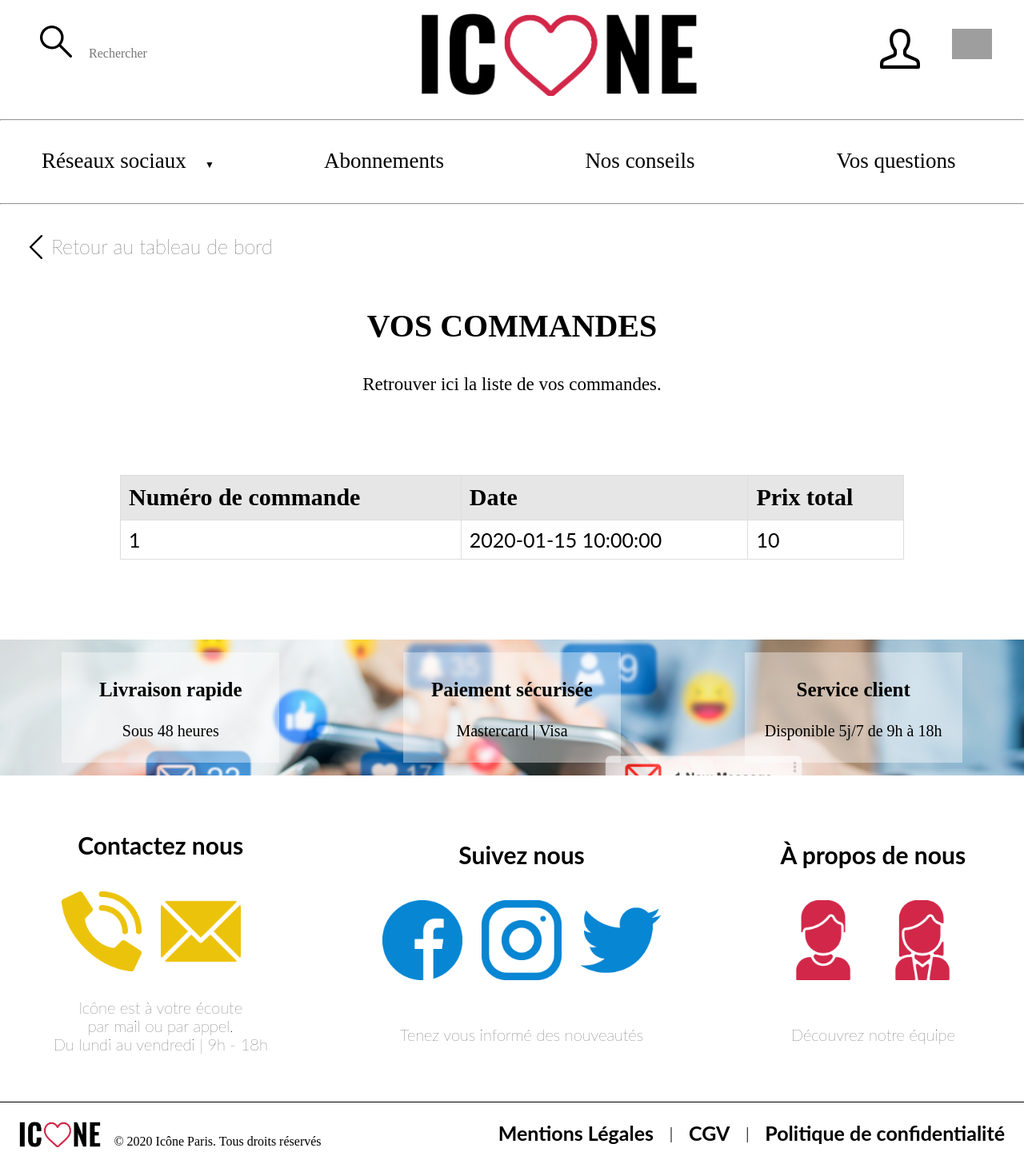
After one commit to nrochard/eshop, a PHP site: template views/orderUser.php in a window 1280 px wide. The commit adds this page. Shown: the whole page at 80% size. Run offline with PHP 8.4, Linux system fonts and the light colour scheme; the template is opened without the code that fills it: most values are stand-ins (such as "Sample title", 1, 10 or a date in 2020); data that the repository does not hold is empty; grey boxes are pictures that could not be loaded.

Commit message:
front orders in user's dashboard + create order in bdd

```diff
--- a/assets/css/cart.css
+++ b/assets/css/cart.css
@@ -38,12 +38,12 @@ thead td:nth-child(2) {
 }
 
 thead td:nth-child(3) {
-    width: 15%;
+    width: 20%;
     font-size: 18px;
 }
 
 thead td:nth-child(4) {
-    width: 20%;
+    width: 15%;
     color: #FED447;
     font-size: 30px;
     font-weight: 700;
--- /dev/null
+++ b/assets/css/order.css
@@ -0,0 +1,85 @@
+
+/*Titre de la page*/
+
+.title{
+    text-align: center;
+    font-family: Oswald;
+    font-size: 40px;
+    padding: 0 40px 10px 40px;
+}
+
+.subtitle{
+    font-family: Poppins;
+    font-size: 23px;
+    font-weight: 300;
+    text-align: center;
+}
+
+
+/*Bouton retour en arrière*/
+
+.return{
+    padding: 30px;
+}
+
+.return img{
+    width: 30px;
+}
+
+.return a{
+    vertical-align: top;
+    font-size: 25px;
+    color: black;
+    font-family: Lato;
+    font-weight: 200;
+    text-decoration: none;
+}
+
+.return a:hover{
+    border-bottom: 1px solid black;
+}
+
+/*TABLEAU DES COMMANDES D'UN USER'*/
+
+.container_table{
+    margin: 100px 150px;
+}
+table{
+    /*margin: 100px 150px;*/
+    width: 100%;
+    border-collapse: collapse;
+}
+
+td, th{
+    text-align: left;
+    border: 1px solid #ddd;
+    padding: 10px;
+}
+
+th{
+    font-family: Poppins;
+    font-weight: bold;
+    font-size: 30px;
+    background-color: #e6e6e6;
+}
+
+td{
+     font-family: Lato;
+     font-size: 25px;
+
+ }
+
+@media (max-width: 900px) {
+    .container_table{
+        margin: 50px 10px;
+    }
+
+    th{
+        font-size: 15px;
+    }
+
+    td{
+        font-family: Lato;
+        font-size: 12px;
+    }
+}
--- a/controllers/cartController.php
+++ b/controllers/cartController.php
@@ -22,7 +22,7 @@ if($_GET['action'] == 'display'){
 }
 
 else if($_GET['action'] == 'deletePlan'){
-    var_dump($_SESSION['plan']);
+//    var_dump($_SESSION['plan']);
     unset($_SESSION['plan']);
     $selectedPlan = [];
     $_SESSION['messages'][] = 'Votre abonnement à bien été supprimé !';
@@ -31,10 +31,10 @@ else if($_GET['action'] == 'deletePlan'){
 }
 
 else if($_GET['action'] == 'deleteProduct'){
-    var_dump($_SESSION['plan']);
+//    var_dump($_SESSION['plan']);
     unset($_SESSION['cart']);
     $selectedPlan = [];
-    $_SESSION['messages'][] = 'Votre abonnement à bien été supprimé !';
+    $_SESSION['messages'][] = 'Votre produit à bien été supprimé !';
 
     include 'views/cart.php';
 }
--- a/controllers/paymentController.php
+++ b/controllers/paymentController.php
@@ -1,7 +1,8 @@
 <?php
 
+require_once 'models/Category.php';
 
-require_once 'models/Category.php';
+$categories = getCategories();
 
 if($_GET['action'] == 'form'){
     require('views/payment.php');
--- a/controllers/productController.php
+++ b/controllers/productController.php
@@ -20,7 +20,7 @@ if($_GET['action'] == 'displayProduct'){
 if($_GET['action'] == 'addProduct'){
 //    unset($_SESSION['cart']);
     $product = getProduct($_GET['product_id']);
-    var_dump($_POST['quantity']);
+//    var_dump($_POST['quantity']);
     if (empty($_POST['quantity'])){
         $_SESSION['messages'][] = 'Le champ quantité est obligatoire !';
     }
@@ -28,6 +28,7 @@ if($_GET['action'] == 'addProduct'){
         if ($_POST['quantity'] >= 0 && $_POST['quantity'] <= 1000000){
             $_SESSION['cart'][$_GET['product_id']] = $_POST['quantity'];
             var_dump($_SESSION['cart']);
+            $_SESSION['messages'][] = 'Le produit à été ajouté au panier !';
         }
         else{
             $_SESSION['messages'][] = 'La valeur quantité doit être un nombre !';
--- a/views/cart.php
+++ b/views/cart.php
@@ -66,7 +66,7 @@
             <h2 class="recap_name">Récapitulatif</h2>
             <hr>
             <p>Total :<span class="total"> <?= $total ?> €</span></p>
-
+            <?php $_SESSION['total'] = $total ?>
             <button class="jump2"><a>Continuer mes achats</a></button> <br>
             <button class="jump3"><a href="index.php?p=<?= isset($_SESSION['user']['firstname']) ? 'payment&action=form' : 'login' ?>">Payer mon panier</a></button>
             <div>
--- a/views/dashboard.php
+++ b/views/dashboard.php
@@ -43,7 +43,7 @@
                     <?php endif;?>
                     <a href="index.php?p=dashboard&action=edit&id=<?= $_SESSION['user']['id'] ?>">Mes informations</a> <br> <hr> <br>
                     <!--                <a href="">Mes réseaux sociaux</a> <br> <hr> <br>-->
-                    <a href="">Mes commandes</a> <br> <hr> <br>
+                    <a href="index.php?p=order&action=list">Mes commandes</a> <br> <hr> <br>
                     <a href="index.php?p=dashboard&action=disconnect">Déconnexion</a> <br> <hr>
                 </div>
             </div>
--- a/views/order.php
+++ b/views/order.php
@@ -18,7 +18,9 @@
 </header>
 
 <main>
-    COMMANDE VALIDÉ
+    <h1 class="title">Votre commande à été validé  </h1>
+    <h3 class="subtitle">Retrouver ici le résumé de votre commande et un mail vous à été envoyé !</h3>
+
 
 </main>
 
--- /dev/null
+++ b/views/orderUser.php
@@ -0,0 +1,57 @@
+<!DOCTYPE html>
+
+<html lang="fr">
+
+<head>
+    <title>Icône - Article de blog</title>
+    <link rel="stylesheet" href="assets/css/order.css">
+    <?php require 'partials/head_assets.php'; ?>
+</head>
+
+<body>
+
+<header>
+
+    <?php require 'partials/header.php'; ?>
+    <hr>
+</header>
+
+<main>
+    <div class="return">
+        <img src="assets/flavicon/back.svg">
+        <a href="index.php?p=dashboard&action=list">Retour au tableau de bord</a>
+    </div>
+
+    <h1 class="title">VOS COMMANDES </h1>
+    <h3 class="subtitle">Retrouver ici la liste de vos commandes.</h3>
+
+    <div class="container_table">
+        <table class="table table-striped">
+            <thead>
+            <tr>
+                <th scope="col">Numéro de commande</th>
+                <th scope="col">Date</th>
+                <th scope="col">Prix total</th>
+            </tr>
+            </thead>
+            <tbody>
+            <?php foreach($orders as $order):?>
+                <tr>
+                    <td><?= $order['id']?></td>
+                    <td><?= $order['date']?></td>
+                    <td><?= $order['price']?></td>
+                </tr>
+            <?php endforeach; ?>
+            </tbody>
+        </table>
+    </div>
+
+
+
+
+</main>
+<footer>
+    <?php require 'partials/footer.php'; ?>
+</footer>
+
+</body>
```
Also changed, not shown: controllers/orderController.php (+27 -20 lines), models/Order.php (+25 -0 lines).
